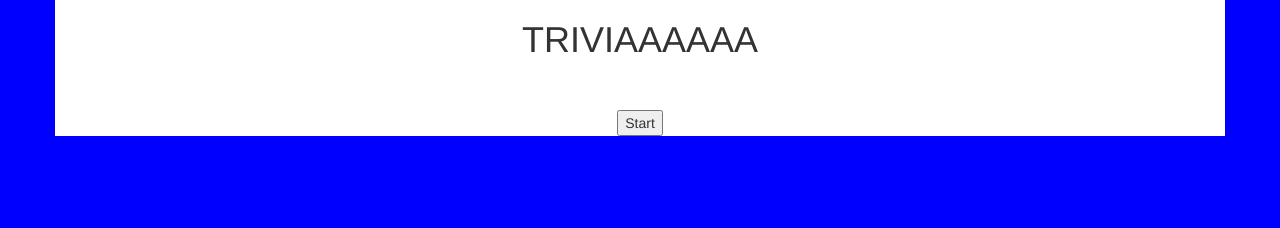
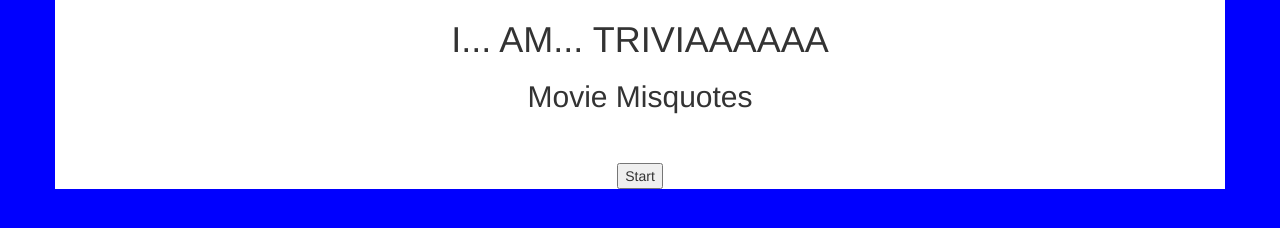
Before and after one commit to kstarre/trivia-game, a plain HTML site: page index.html in a window 1280 px wide. Drawn offline with nearby package versions, Linux system fonts and the light colour scheme.

Commit message:
change title of game

```diff
--- a/index.html
+++ b/index.html
@@ -25,7 +25,8 @@
 
 		<div class="row">
 			<div class="col-md-12">
-				<h1>TRIVIAAAAAA</h1>
+				<h1>I... AM... TRIVIAAAAAA</h1>
+				<h2>Movie Misquotes</h2>
 			</div>
 		</div>
 
@@ -78,7 +79,7 @@
 			<div class="col-md-12" id="totals-page">
 				<div class="row">
 					<div class="col-md-12">
-						<h2>All done! Here's how you did:</h2>
+						<h3>All done! Here's how you did:</h3>
 					</div>
 				</div>
 				<div class="row">
```
